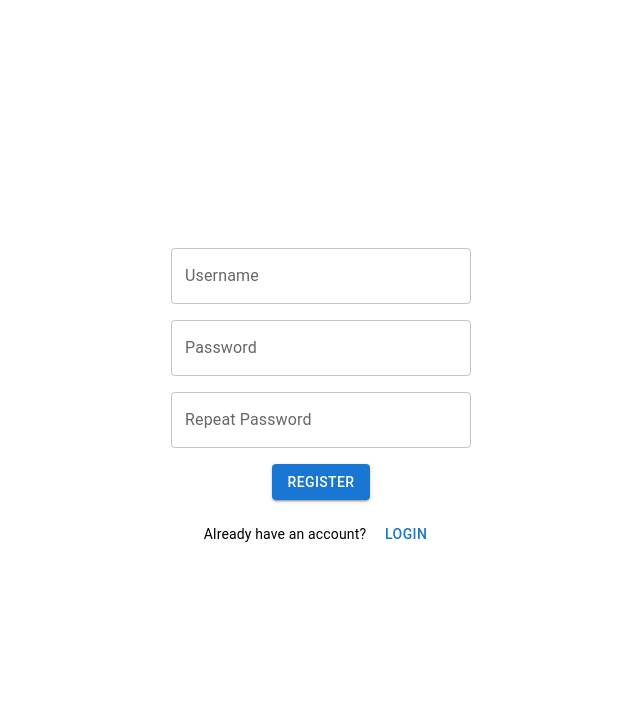
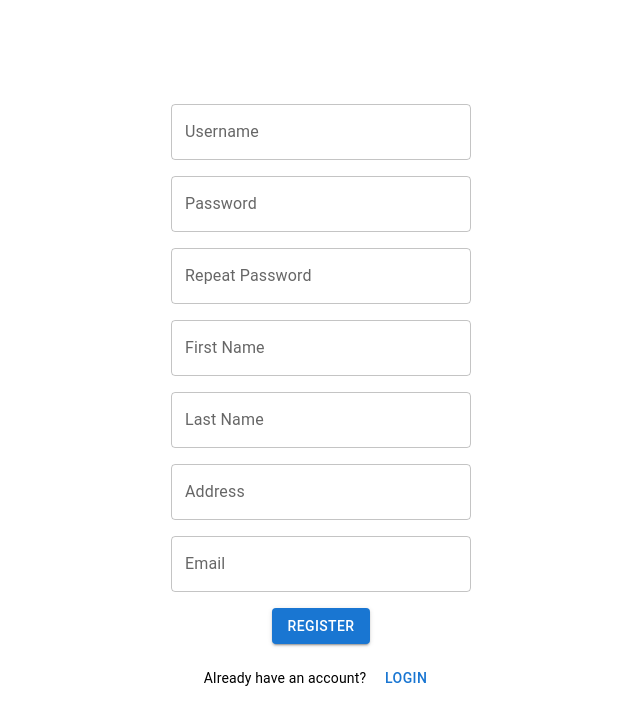
Before and after one commit to KrzysztofBartosik-CA/Billing-App, a React (Create React App) app in the folder client/billing-app/: page /register in a window 1280 px wide. Shown: the top 724 px of the page, without its empty margins (319-959 px from the left). Built offline with nearby package versions, Linux system fonts and the light colour scheme; no server answers.

Commit message:
- fixed registration

```diff
--- a/client/billing-app/src/components/Register.tsx
+++ b/client/billing-app/src/components/Register.tsx
@@ -12,9 +12,14 @@ const Register = () => {
     const [username, setUsername] = useState('');
     const [password, setPassword] = useState('');
     const [repeatPassword, setRepeatPassword] = useState('');
+    const [firstName, setFirstName] = useState('');
+    const [lastName, setLastName] = useState('');
+    const [address, setAddress] = useState('');
+    const [email, setEmail] = useState('');
     const [usernameError, setUsernameError] = useState(false);
     const [passwordError, setPasswordError] = useState(false);
     const [repeatPasswordError, setRepeatPasswordError] = useState(false);
+    const [emailError, setEmailError] = useState(false);
     const navigate = useNavigate();
     const authContext = useContext(AuthContext);
     const {showToast} = useToast();
@@ -24,14 +29,15 @@ const Register = () => {
         setUsernameError(!username);
         setPasswordError(!password);
         setRepeatPasswordError(password !== repeatPassword);
+        setEmailError(!email);
 
-        if (!username || !password || password !== repeatPassword) {
+        if (!username || !password || password !== repeatPassword || !email) {
             showToast('error', i18n('please_fill_in_all_fields'));
             return;
         }
 
         try {
-            await register(username, password);
+            await register({username, password, firstName, lastName, address, email});
             showToast('success', i18n('registration_successful'));
             await authContext?.login(username, password);
             navigate('/');
@@ -73,6 +79,33 @@ const Register = () => {
                 helperText={repeatPasswordError ? i18n('passwords_do_not_match') : ''}
                 className="register-form__input"
             />
+            <TextField
+                label={i18n('first_name')}
+                value={firstName}
+                onChange={(e) => setFirstName(e.target.value)}
+                className="register-form__input"
+            />
+            <TextField
+                label={i18n('last_name')}
+                value={lastName}
+                onChange={(e) => setLastName(e.target.value)}
+                className="register-form__input"
+            />
+            <TextField
+                label={i18n('address')}
+                value={address}
+                onChange={(e) => setAddress(e.target.value)}
+                className="register-form__input"
+            />
+            <TextField
+                label={i18n('email')}
+                type="email"
+                value={email}
+                onChange={(e) => setEmail(e.target.value)}
+                error={emailError}
+                helperText={emailError ? i18n('email_required') : ''}
+                className="register-form__input"
+            />
             <Button type="submit" variant="contained" color="primary" className="register-form__button">
                 {i18n('register')}
             </Button>
--- a/client/billing-app/src/services/authService.ts
+++ b/client/billing-app/src/services/authService.ts
@@ -2,18 +2,25 @@ import axios from 'axios';
 
 const API_URL = 'http://localhost:2000/auth';
 
-export const register = async (username: string, password: string) => {
-    return axios.post(`${API_URL}/register`, {username, password});
+export const register = async (userData: {
+    username: string;
+    password: string;
+    firstName?: string;
+    lastName?: string;
+    address?: string;
+    email: string;
+}) => {
+    return axios.post(`${API_URL}/register`, userData);
 };
 
 export const login = async (username: string, password: string) => {
-    const response = await axios.post(`${API_URL}/login`, {username, password}, {withCredentials: true});
+    const response = await axios.post(`${API_URL}/login`, { username, password }, { withCredentials: true });
     return response.data;
 };
 
 export const checkAuth = async () => {
     try {
-        const response = await axios.get(`${API_URL}/check-auth`, {withCredentials: true});
+        const response = await axios.get(`${API_URL}/check-auth`, { withCredentials: true });
         return response.data;
     } catch (error) {
         return { isAuthenticated: false, user: null };
@@ -21,5 +28,5 @@ export const checkAuth = async () => {
 };
 
 export const logout = async () => {
-    await axios.post(`${API_URL}/logout`, {}, {withCredentials: true});
+    await axios.post(`${API_URL}/logout`, {}, { withCredentials: true });
 };
--- a/client/billing-app/src/translations/translations.json
+++ b/client/billing-app/src/translations/translations.json
@@ -87,7 +87,11 @@
     "user_panel": "User panel",
     "paid": "Paid",
     "unpaid": "Unpaid",
-    "pending": "Pending"
+    "pending": "Pending",
+    "first_name": "First Name",
+    "last_name": "Last Name",
+    "address": "Address",
+    "email_required": "Email is required"
   },
   "pl": {
     "hello_label": "Cześć świecie",
@@ -177,7 +181,11 @@
     "user_panel": "Panel użytkownika",
     "paid": "Zapłacone",
     "unpaid": "Niezapłacone",
-    "pending": "Oczekujące"
+    "pending": "Oczekujące",
+    "first_name": "Imię",
+    "last_name": "Nazwisko",
+    "address": "Adres",
+    "email_required": "Email jest wymagany"
   },
   "de": {
     "hello_label": "Hallo Welt",
@@ -267,6 +275,10 @@
     "user_panel": "Benutzerpanel",
     "paid": "Bezahlt",
     "unpaid": "Unbezahlt",
-    "pending": "Ausstehend"
+    "pending": "Ausstehend",
+    "first_name": "Vorname",
+    "last_name": "Nachname",
+    "address": "Adresse",
+    "email_required": "Email ist erforderlich"
   }
 }
```
Also changed, not shown: 1 other file (tests, documents, lock files or other folders).
